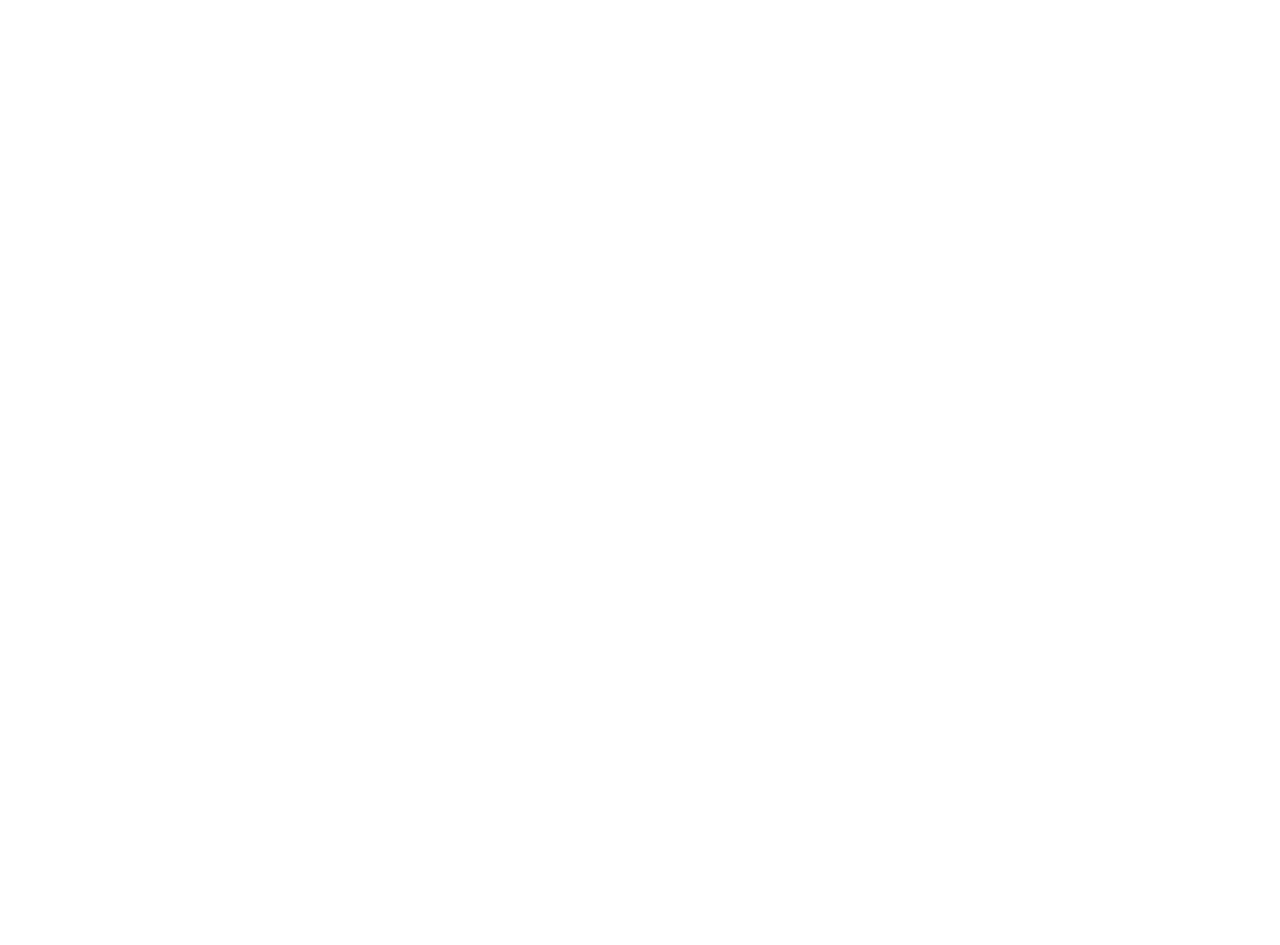
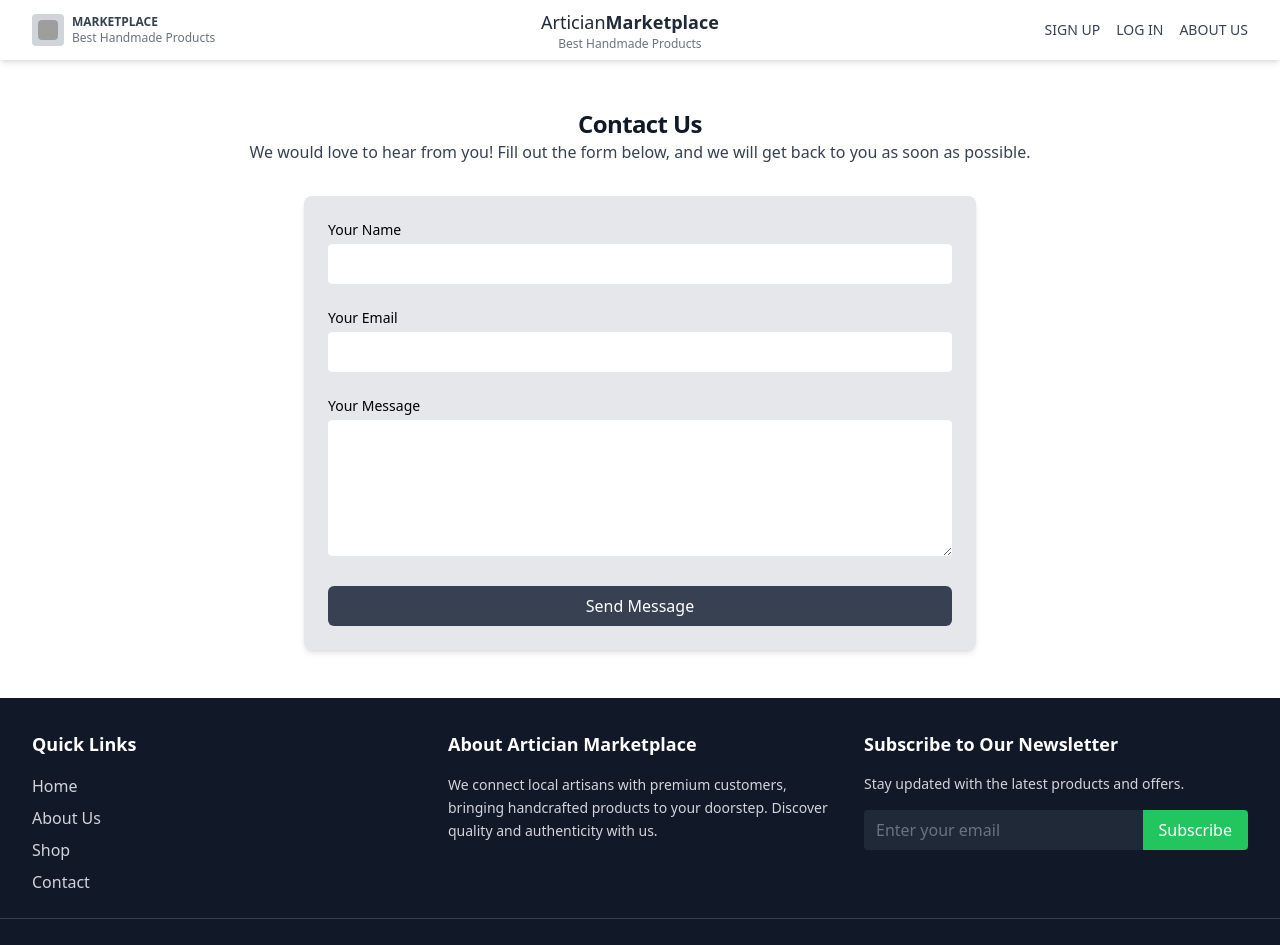
Before and after one commit to Roshan-Sandaruwan/Artisan-Marketplace, a React (Vite) app in the folder client/: page /contact in a window 1280 px wide. Before the commit this address had no page. Shown: the top 945 px of the page. Before the commit the page ends 800 px from the top, so only its background shows below. Built offline with nearby package versions, Linux system fonts and the light colour scheme; grey boxes are pictures that could not be loaded.

Commit message:
add Shop and Contact pages; update Footer links and styles

```diff
--- a/client/package.json
+++ b/client/package.json
@@ -10,6 +10,7 @@
     "preview": "vite preview"
   },
   "dependencies": {
+    "@fortawesome/fontawesome-free": "^6.7.2",
     "axios": "^1.7.9",
     "react": "^18.2.0",
     "react-dom": "^18.2.0",
--- a/client/src/App.jsx
+++ b/client/src/App.jsx
@@ -5,6 +5,8 @@
 import LoginPage from "./pages/LoginPage";
 import SignupPage from "./pages/SignupPage";
 import AboutusPage from "./pages/AboutusPage";
+import ShopPage from "./pages/ShopPage";
+import ContactPage from "./pages/ContactPage";
 //import Header from "./components/Header";
 //import Footer from "./components/Footer";
 
@@ -18,12 +20,12 @@
         <Route path="/signup" element={<SignupPage />}></Route>
         <Route path="/login" element={<LoginPage />}></Route>
         <Route path="/aboutus" element={<AboutusPage />}></Route>
+        <Route path="/shop" element={<ShopPage />}></Route>
+        <Route path="/contact" element={<ContactPage />}></Route>
       </Routes>
       {/* <Footer /> */}
     </Router>
   );
-}
-
-
+};
 
 export default App;
--- a/client/src/components/Footer.jsx
+++ b/client/src/components/Footer.jsx
@@ -1,31 +1,32 @@
+import { Link } from "react-router-dom";
+
 const Footer = () => {
   return (
     <footer className="bg-gray-900 text-gray-300 pt-8 pb-4">
       {/* Top Section */}
       <div className="container mx-auto px-4 md:px-8 grid grid-cols-1 md:grid-cols-3 gap-8 border-b border-gray-700 pb-6">
-        {/* Column 1 - Navigation Links */}
         <div>
           <h2 className="text-lg font-semibold text-white mb-4">Quick Links</h2>
           <ul className="space-y-2">
             <li>
-              <a href="#" className="hover:text-white">
+              <Link to="/" className="hover:text-white">
                 Home
-              </a>
+              </Link>
             </li>
             <li>
-              <a href="#" className="hover:text-white">
+              <Link to="/aboutus" className="hover:text-white">
                 About Us
-              </a>
+              </Link>
             </li>
             <li>
-              <a href="#" className="hover:text-white">
+              <Link to="/shop" className="hover:text-white">
                 Shop
-              </a>
+              </Link>
             </li>
             <li>
-              <a href="#" className="hover:text-white">
+              <Link to="/contact" className="hover:text-white">
                 Contact
-              </a>
+              </Link>
             </li>
           </ul>
         </div>
@@ -36,7 +37,7 @@
             About Artician Marketplace
           </h2>
           <p className="text-sm leading-relaxed">
-            We connect local Articians with premium customers, bringing
+            We connect local artisans with premium customers, bringing
             handcrafted products to your doorstep. Discover quality and
             authenticity with us.
           </p>
@@ -73,16 +74,36 @@
 
         {/* Social Media Icons */}
         <div className="flex space-x-4 mt-4 md:mt-0">
-          <a href="#" aria-label="Facebook" className="hover:text-white">
+          <a
+            href="https://facebook.com"
+            aria-label="Facebook"
+            target="_blank"
+            className="hover:text-white"
+          >
             <i className="fab fa-facebook-f"></i>
           </a>
-          <a href="#" aria-label="Twitter" className="hover:text-white">
+          <a
+            href="https://twitter.com"
+            aria-label="Twitter"
+            target="_blank"
+            className="hover:text-white"
+          >
             <i className="fab fa-twitter"></i>
           </a>
-          <a href="#" aria-label="Instagram" className="hover:text-white">
+          <a
+            href="https://instagram.com"
+            aria-label="Instagram"
+            target="_blank"
+            className="hover:text-white"
+          >
             <i className="fab fa-instagram"></i>
           </a>
-          <a href="#" aria-label="LinkedIn" className="hover:text-white">
+          <a
+            href="https://linkedin.com"
+            aria-label="LinkedIn"
+            target="_blank"
+            className="hover:text-white"
+          >
             <i className="fab fa-linkedin-in"></i>
           </a>
         </div>
--- /dev/null
+++ b/client/src/pages/ContactPage.jsx
@@ -0,0 +1,76 @@
+import Header from "../components/Header"; // Ensure the path is correct
+import Footer from "../components/Footer"; // Ensure the Footer component is in the correct path
+
+const ContactPage = () => {
+  return (
+    <>
+      {/* Header */}
+      <Header />
+
+      {/* Main Content */}
+      <main className="flex-grow container mx-auto px-4 py-12">
+        <h2 className="mt-50 text-center text-2xl font-bold tracking-tight text-gray-900">
+          Contact Us
+        </h2>
+        <p className="mt-100 text-center text-gray-700 mb-8">
+          We would love to hear from you! Fill out the form below, and we will
+          get back to you as soon as possible.
+        </p>
+        <div className="max-w-2xl mx-auto bg-gray-200 rounded-lg shadow-md p-6">
+          <form className="space-y-6">
+            <div>
+              <label htmlFor="name" className="block text-sm font-medium mb-1">
+                Your Name
+              </label>
+              <input
+                type="text"
+                id="name"
+                className="w-full px-3 py-2 rounded bg-white text-gray-300 placeholder-gray-500 focus:outline-none focus:ring-2 focus:ring-gray-800"
+
+                required
+              />
+            </div>
+            <div>
+              <label htmlFor="email" className="block text-sm font-medium mb-1">
+                Your Email
+              </label>
+              <input
+                type="email"
+                id="email"
+                className="w-full px-3 py-2 rounded bg-white text-gray-300 placeholder-gray-500 focus:outline-none focus:ring-2 focus:ring-gray-800"
+
+                required
+              />
+            </div>
+            <div>
+              <label
+                htmlFor="message"
+                className="block text-sm font-medium mb-1"
+              >
+                Your Message
+              </label>
+              <textarea
+                id="message"
+                rows="5"
+                className="w-full px-3 py-2 rounded bg-white text-gray-300 outline-gray-300 placeholder-gray-500 focus:outline-none focus:ring-2 focus:ring-gray-800"
+
+                required
+              ></textarea>
+            </div>
+            <button
+              type="submit"
+              className="w-full bg-gray-700 hover:bg-gray-950 text-white px-4 py-2 rounded-md font-medium"
+            >
+              Send Message
+            </button>
+          </form>
+        </div>
+      </main>
+
+      {/* Footer */}
+      <Footer />
+    </>
+  );
+};
+
+export default ContactPage;
--- a/client/src/pages/LoginPage.jsx
+++ b/client/src/pages/LoginPage.jsx
@@ -29,12 +29,12 @@
           </h2>
         </div>
 
-        <div className="mt-10 sm:mx-auto sm:w-full sm:max-w-sm">
+        <div className="mt-10  bg-gray-200 rounded-lg shadow-md p-6 sm:mx-auto sm:w-full sm:max-w-xl">
           <form onSubmit={handleSubmit} className="space-y-6">
             <div>
               <label
                 htmlFor="email"
-                className="block text-sm font-medium text-gray-900"
+                className="block text-sm font-medium text-gray-900 mb-1"
               >
                 Email address
               </label>
@@ -47,7 +47,7 @@
                   onChange={(e) => setEmail(e.target.value)}
                   required
                   autoComplete="email"
-                  className="block w-full rounded-md bg-white px-3 py-1.5 text-base text-gray-900 outline outline-1 outline-gray-300 placeholder:text-gray-400 focus:outline focus:outline-2 focus:outline-indigo-600"
+                  className="block w-full rounded-md bg-white px-3 py-1.5 text-base text-gray-900 outline outline-1 outline-gray-300 placeholder:text-gray-400 focus:outline focus:outline-2 focus:outline-gray-800"
                 />
               </div>
             </div>
@@ -56,7 +56,7 @@
               <div className="flex items-center justify-between">
                 <label
                   htmlFor="password"
-                  className="block text-sm font-medium text-gray-900"
+                  className="block text-sm font-medium text-gray-900 mb-1"
                 >
                   Password
                 </label>
@@ -78,7 +78,7 @@
                   onChange={(e) => setPassword(e.target.value)}
                   required
                   autoComplete="current-password"
-                  className="block w-full rounded-md bg-white px-3 py-1.5 text-base text-gray-900 outline outline-1 outline-gray-300 placeholder:text-gray-400 focus:outline focus:outline-2 focus:outline-indigo-600"
+                  className="block w-full rounded-md bg-white px-3 py-1.5 text-base text-gray-900 outline outline-1 outline-gray-300 placeholder:text-gray-400 focus:outline focus:outline-2 focus:outline-gray-800"
                 />
               </div>
             </div>
@@ -86,7 +86,7 @@
             <div>
               <button
                 type="submit"
-                className="flex w-full justify-center rounded-md bg-indigo-600 px-3 py-1.5 text-sm font-semibold text-white shadow-sm hover:bg-indigo-500 focus:outline focus:outline-2 focus:outline-offset-2 focus:outline-indigo-600"
+                className="flex w-full justify-center rounded-md bg-gray-700 px-3 py-1.5 text-sm font-semibold text-white shadow-sm hover:bg-gray-950 focus:outline focus:outline-2 focus:outline-offset-2 focus:outline-gray-700"
               >
                 Log in
               </button>
--- /dev/null
+++ b/client/src/pages/ShopPage.jsx
@@ -0,0 +1,10 @@
+const ShopPage = () => {
+  return (
+    <div>
+      <h1>Shop</h1>
+      <p>This is the Shop Page.</p>
+    </div>
+  );
+};
+
+export default ShopPage;
```
Also changed, not shown: client/src/pages/SignupPage.jsx (+18 -18 lines), 1 other file (tests, documents, lock files or other folders).
